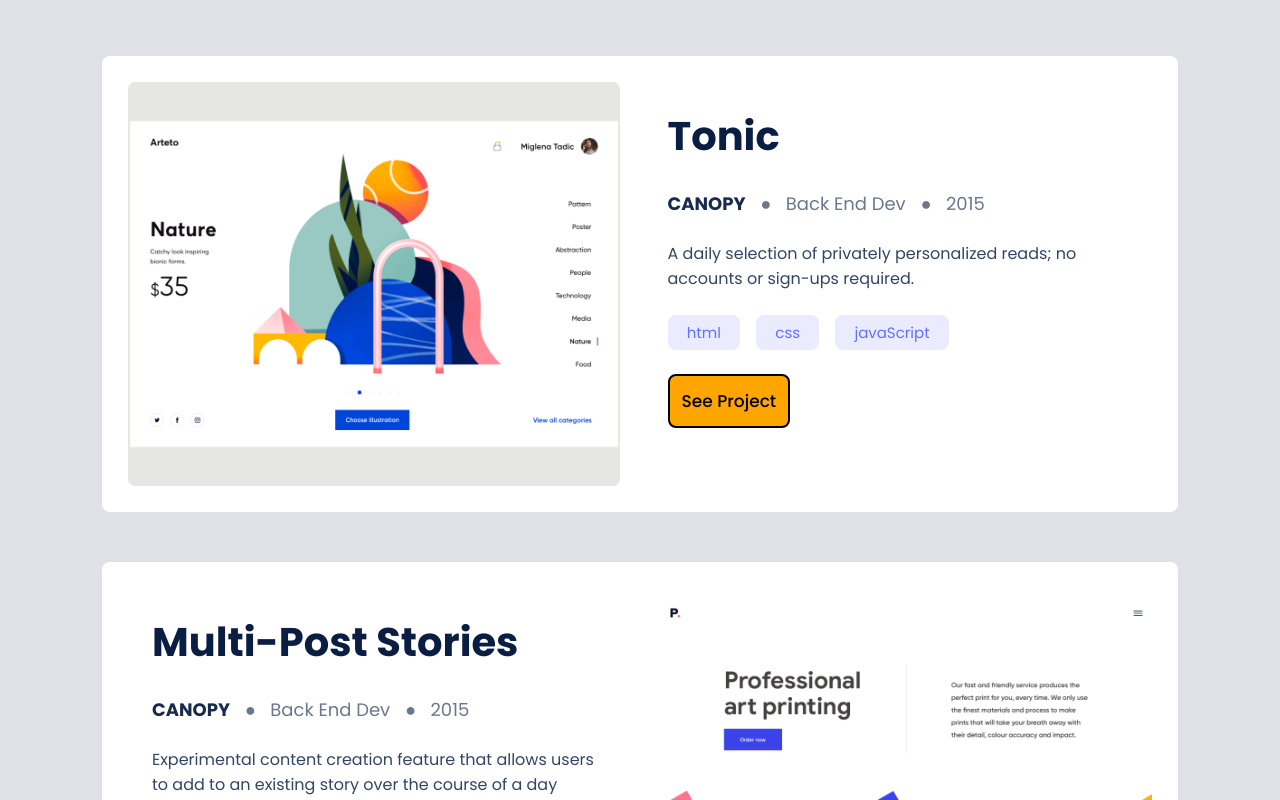
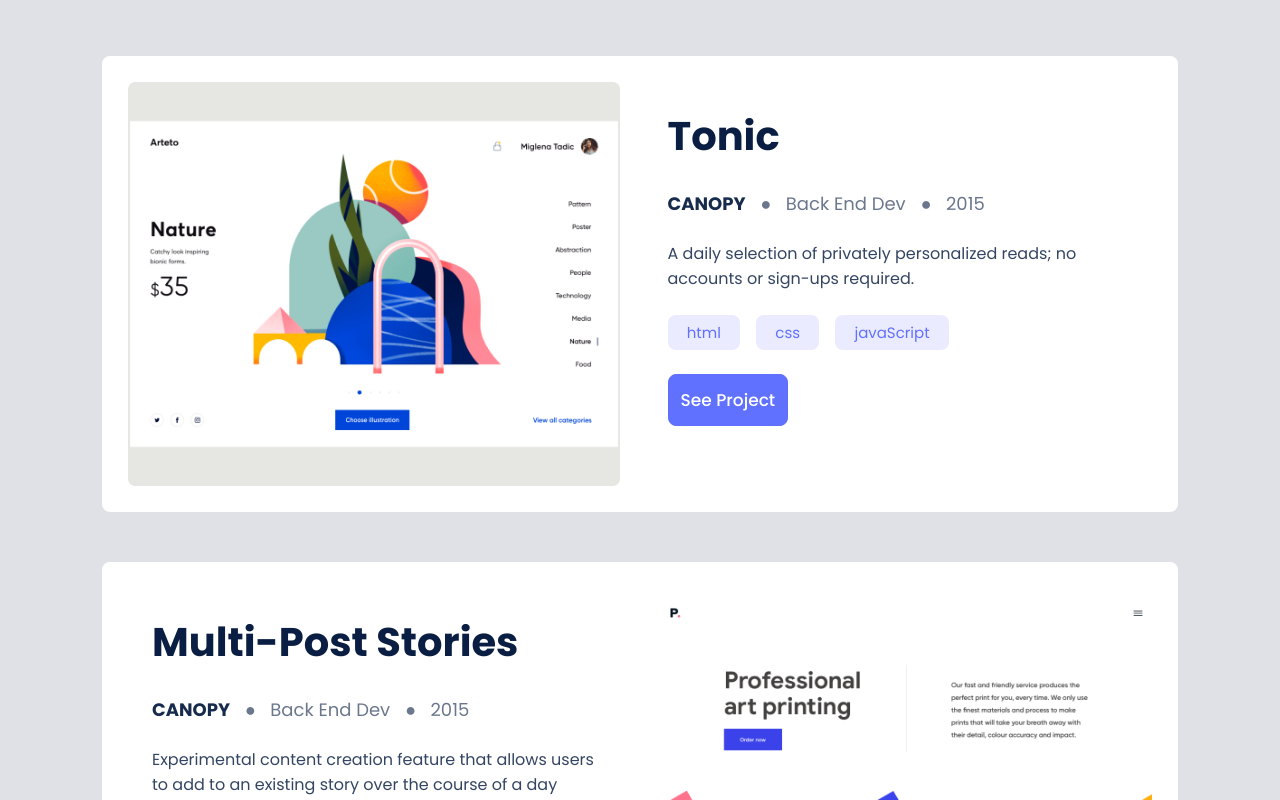
Before and after one commit to tonnymuchui/Portfolio-1, a plain HTML site: page index.html in a window 1280 px wide. In both pictures the pointer is over the button 727 px from the left and 1414 px from the top of the page. Shown: the part 1014-1814 px from the top of the page. Drawn offline with Linux system fonts and the light colour scheme.

Commit message:
fix button color& content-section background image

```diff
--- a/css/styles.css
+++ b/css/styles.css
@@ -290,8 +290,13 @@ li {
 }
 
 .btn:hover {
+  color: #fff;
   background-color: #6070ff;
-  color: white;
+}
+
+.btn:active {
+  background: #6070ff;
+  color: #fff;
 }
 
 .lang-icon {
@@ -459,7 +464,7 @@ form {
   }
 
   .content-section {
-    background-image: url(/images/bigbackfirstpage.png);
+    background-image: url(/images/mobilebackground.png);
   }
 
   .contact-form {
@@ -536,12 +541,6 @@ form {
     align-items: flex-start;
   }
 
-  .btn:hover {
-    background-color: orange;
-    color: black;
-    border: 2px solid black;
-  }
-
   h3:hover {
     transform: translate(42px, 18px);
   }
```
